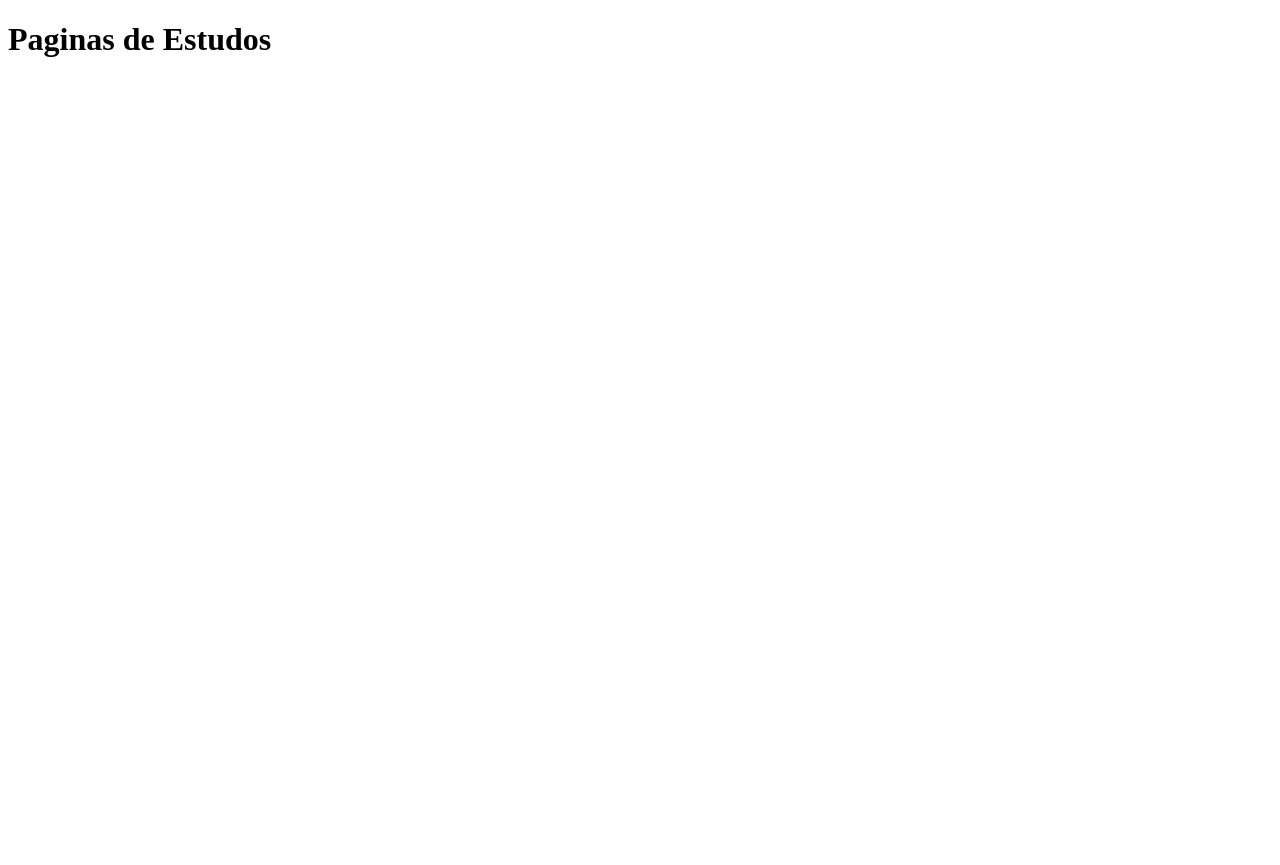
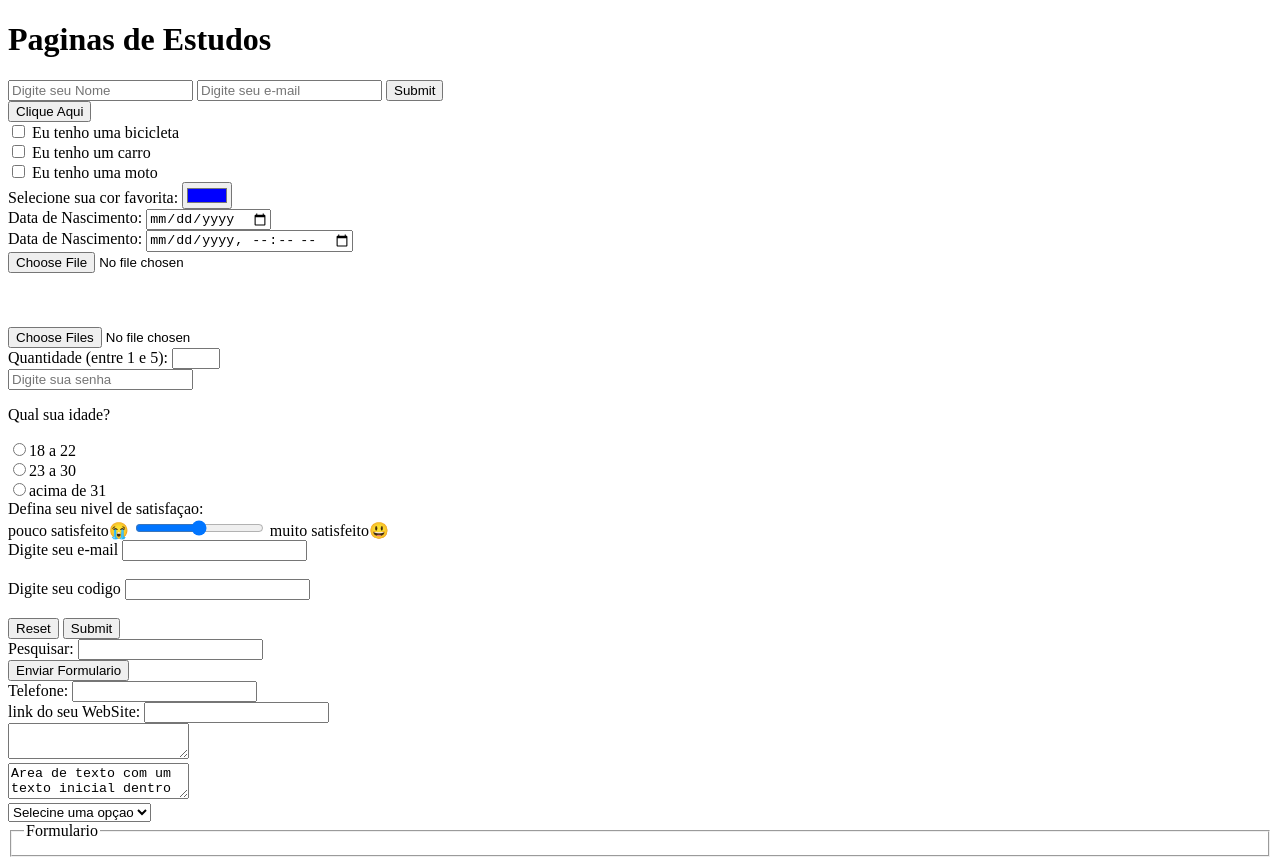
Before and after one commit to leticiamarcusso-ops/estudos_html, a plain HTML site: page index.html in a window 1280 px wide. Before the commit the page ends 800 px from the top, so only its background shows below. Drawn offline with Linux system fonts and the light colour scheme.

Commit message:
aprendizados sobre formularios

```diff
--- a/index.html
+++ b/index.html
@@ -7,5 +7,117 @@
 </head>
 <body>
     <h1>Paginas de Estudos</h1>
+    <form method="get" action="envio_dados.php">
+        <input type="text" name="nome" placeholder="Digite seu Nome">
+        <input type="e-mail" name="email" placeholder="Digite seu e-mail">
+        <input type="submit" name="enviar" placeholder="Enviar">
+    </form>
+    <form>
+    <input type="button" value="Clique Aqui" onclick="msg()">
+    </form>
+
+   <form>
+       <input type="checkbox" name="veiculo1" value="bicicleta">
+       Eu tenho uma bicicleta<br>
+       <input type="checkbox" name="veiculo2" value="carro">
+       Eu tenho um carro<br>
+       <input type="checkbox" name="veiculo3" value="moto">
+       Eu tenho uma moto
+   </form>
+
+   <form>
+    Selecione sua cor favorita: <input type="color" name="favcor"
+    value="#0000FF">
+   </form>
+
+   <form>
+    Data de Nascimento: <input type="date" name="Nascimento">
+   </form>
+
+   <form>
+    Data de Nascimento: <input type="datetime-local" name="bdaytime">
+   </form>
+
+   <form>
+    <input type="file" name="arquivos">
+   </form>
+   <br><br><br>
+   <!-- para permitir seleçao de multiplos arquivos -->
+   <form>
+    <input type="file" name="arquivos" multiple>
+   </form>
+
+   <form>
+    Quantidade (entre 1 e 5): <input type="number" name="qtd"
+    min="1" max="5">
+   </form>
+
+   <form>
+    <input type="password" name="senha" placeholder="Digite sua senha">
+   </form>
+
+   <form>
+    <p>Qual sua idade?</p>
+    <input type="radio" name="idade" value="18_22">18 a 22<br>
+    <input type="radio" name="idade" value="23_30">23 a 30<br>
+    <input type="radio" name="idade" value="mais31">acima de 31<br>
+   </form>
+
+   <form>
+    Defina seu nivel de satisfaçao:<br>
+    pouco satisfeito😭
+    <input type="range" name="satisfacao" min="0" max="10">
+    muito satisfeito😃
+   </form>
+
+   <form>
+    <label for="email">Digite seu e-mail</label>
+    <input type="email" id="email" name="email"><br><br>
+    <label for="pin">Digite seu codigo</label>
+    <input type="text" id="pin" name="pin" maxlength="4"><br><br>
+    <input type="reset" value="Reset">
+    <input type="submit" value="Submit">
+   </form>
+
+   <form>
+    Pesquisar: <input type="search" name="q">
+   </form>
+
+   <form>
+    <input type="submit" value="Enviar Formulario">
+   </form>
+
+   <form>
+    Telefone: <input type="tel" name="usetel">
+   </form>
+
+   <form>
+    link do seu WebSite: <input type="url" name="webpage">
+   </form>
+
+   <form>
+    <textarea></textarea>
+    <!-- texto grande text area -->
+     <br>
+     <textarea>Area de texto com um texto inicial dentro</textarea>
+   </form>
+
+   <select name="lista" id="lista">
+       <option>Selecine uma opçao</option>
+       <option>Macarrao</option>
+       <option>Pizza</option>
+       <option>Canelone</option>
+   </select>
+
+   <fieldset>
+    <legend>Formulario</legend>
+   </fieldset>
+
+    <script>
+        function msg(){
+            alert("Voce clicou no botao!")
+        }
+    </script>
+
 </body>
 </html>
```
